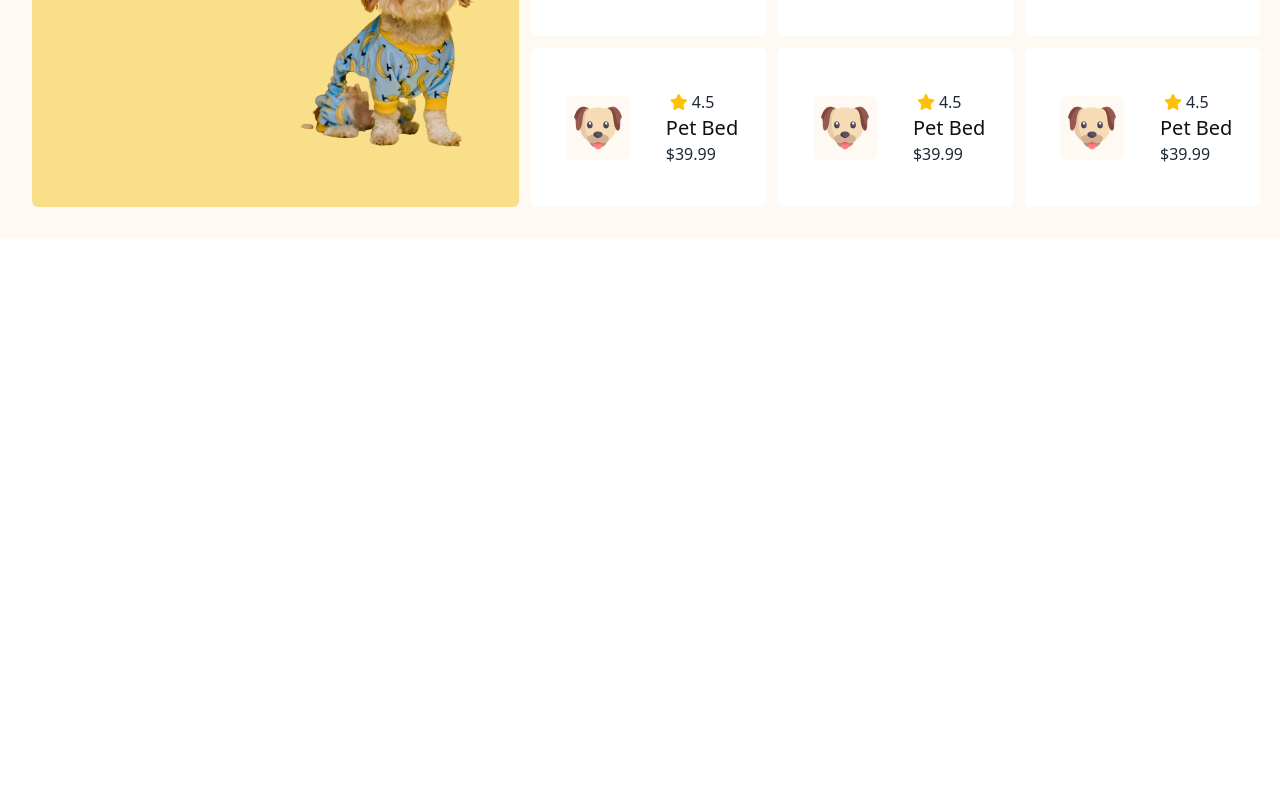
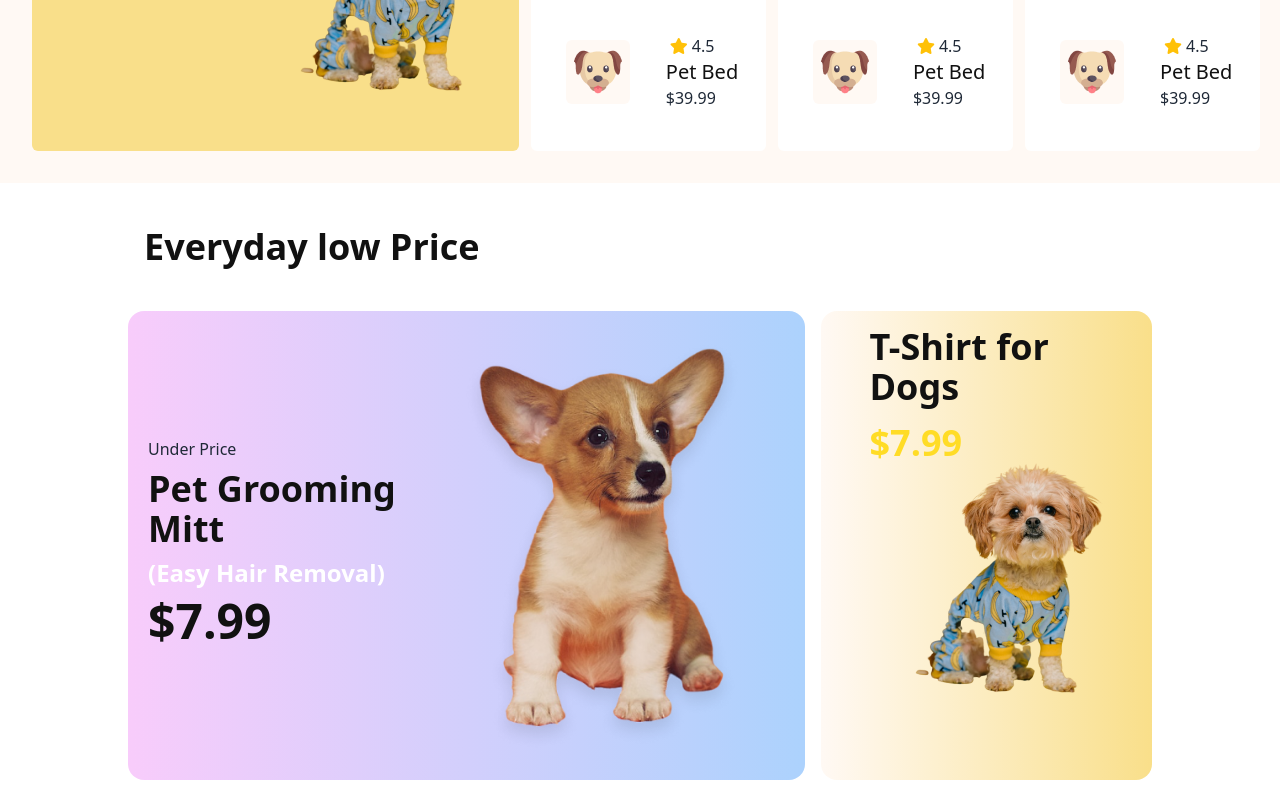
Before and after one commit to mdjosimuddin198/BrowsePets, a plain HTML site: page index.html in a window 1280 px wide. Shown: the part 1643-2443 px from the top of the page. Before the commit the page ends 1898 px from the top, so only its background shows below. Drawn offline with nearby package versions, Linux system fonts and the light colour scheme; a web font is replaced by a local one.

Commit message:
added low price section

```diff
--- a/index.html
+++ b/index.html
@@ -12,7 +12,7 @@
     />
     <!-- tailwind cdn  -->
     <script src="https://cdn.tailwindcss.com"></script>
-    <script src="https://unpkg.com/@tailwindcss/browser@4"></script>
+
     <!-- fontawsome cdn  -->
     <link
       rel="stylesheet"
@@ -92,7 +92,7 @@
     <main>
       <!-- browse by catagory section  -->
       <section class="max-w-5xl mx-auto catagory-section font-adlam">
-        <h2 class="text-4xl font-adlam text-[#111111] font-semibold my-7">
+        <h2 class="text-4xl font-adlam text-[#111111] font-semibold">
           Browse By Categories
         </h2>
         <div class="grid grid-cols-2 md:grid-cols-6 gap-5">
@@ -314,6 +314,51 @@
           </div>
         </section>
       </section>
+      <!-- Everyday low Price section  -->
+      <section class="max-w-5xl mx-auto low-Price-section">
+        <h2 class="text-4xl font-adlam p-4 text-[#111111] font-semibold my-7">
+          Everyday low Price
+        </h2>
+        <div class="flex flex-col gap-4 mb-5 md:flex-row">
+          <div
+            class="flex justify-evenly px-5 rounded-2xl flex-col md:flex-row items-center bg-gradient-to-r from-[#F8CCFB] to-[#ACD2FD]"
+          >
+            <div class="text-left">
+              <p class="font-sora hidden md:block">Under Price</p>
+              <h2 class="text-4xl font-adlam py-2 text-[#111111] font-semibold">
+                Pet Grooming Mitt
+              </h2>
+              <p class="text-white hidden md:block text-2xl font-semibold">
+                (Easy Hair Removal)
+              </p>
+              <h1 class="text-5xl font-adlam py-2 text-[#111111] font-semibold">
+                $7.99
+              </h1>
+            </div>
+            <div
+              class="relative bottom-[40px] left-[20px] md:bottom-0 md:left-0"
+            >
+              <img src="./image/cute-dog-mid.png" alt="" />
+            </div>
+          </div>
+          <div
+            class="bg-gradient-to-r from-[#FFF9F4] rounded-2xl to-[#F9DF8A] px-12"
+          >
+            <div>
+              <h2 class="text-4xl my-4 font-adlam text-[#111111] font-semibold">
+                T-Shirt for Dogs
+              </h2>
+              <h2 class="text-4xl font-adlam text-[#FFDC26] font-semibold">
+                $7.99
+              </h2>
+            </div>
+            <div class="relative bottom-[80px] left-[40px]">
+              <img src="./image/cute-pet-small.png" alt="" />
+            </div>
+          </div>
+        </div>
+      </section>
     </main>
+    <footer></footer>
   </body>
 </html>
```
